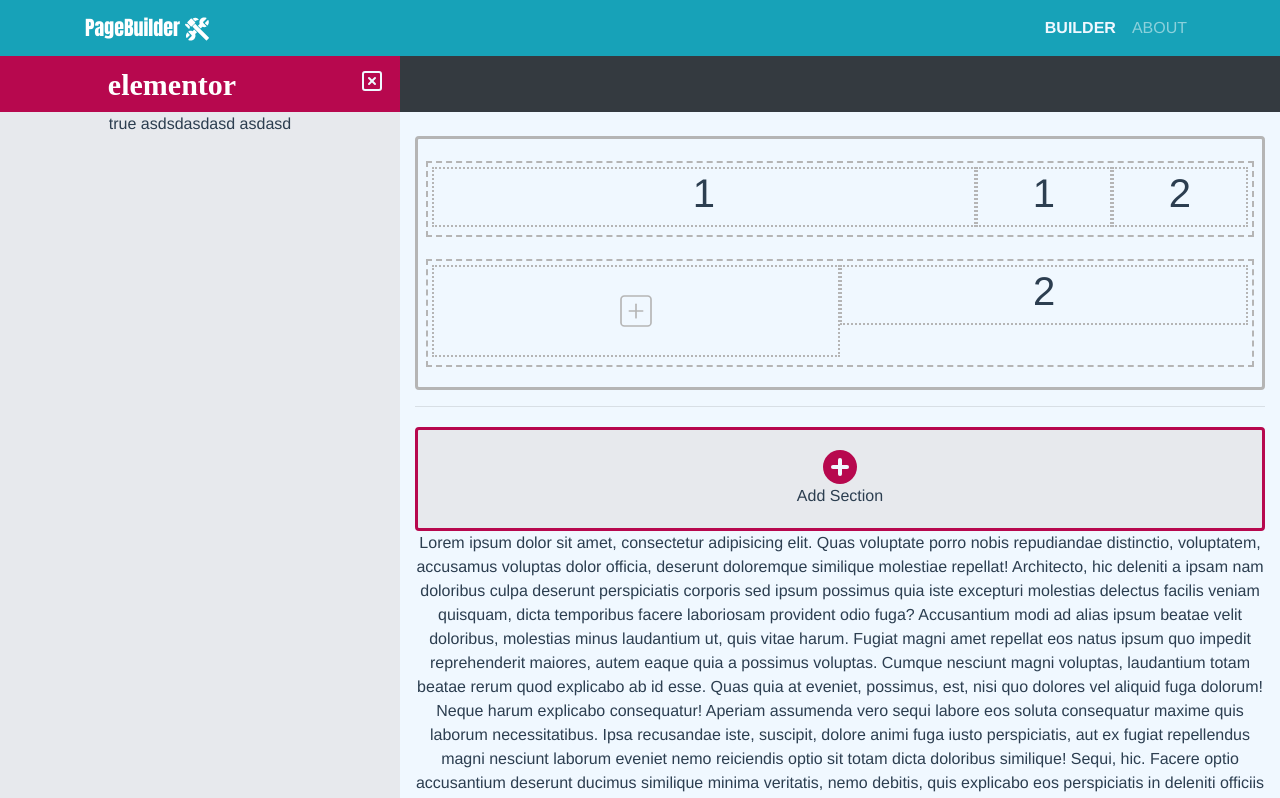
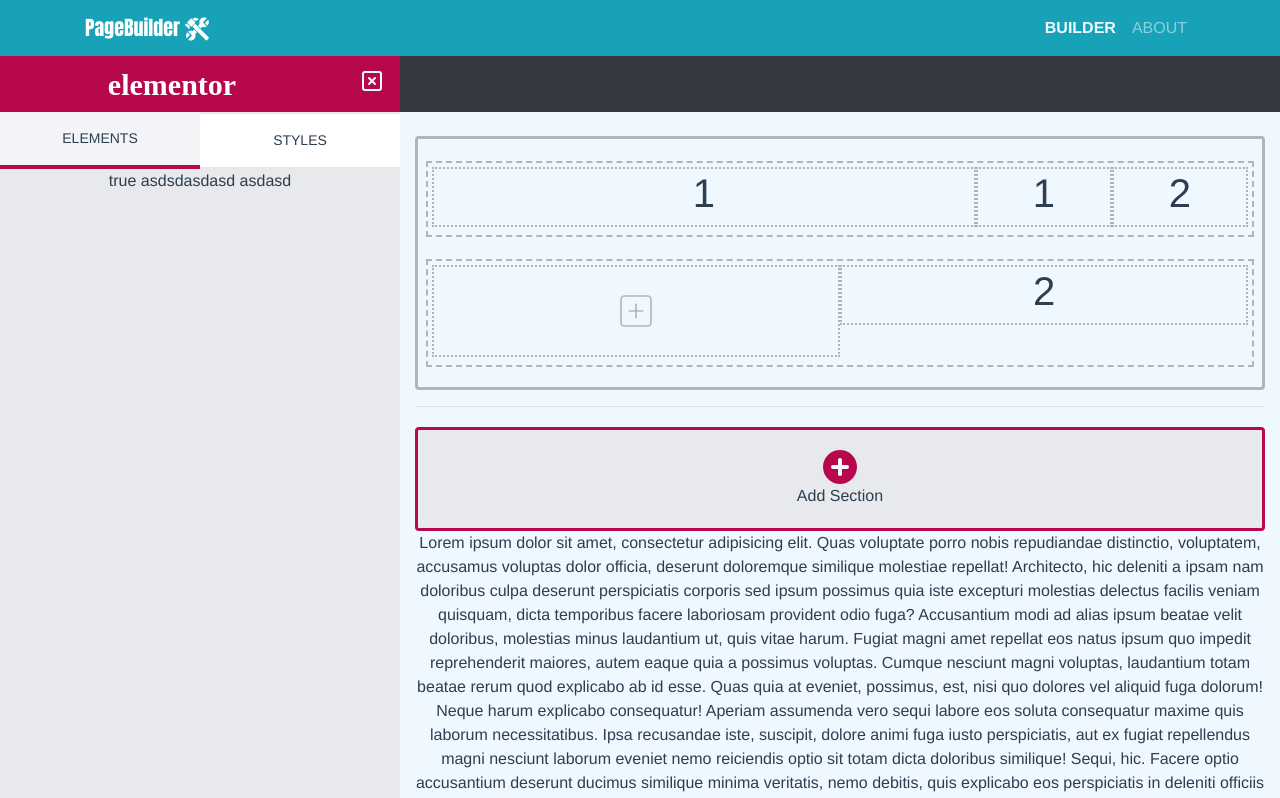
Before and after one commit to eevan7a9/webpage-builder-elementor, a Vue app in the folder frontend/: page /#/ in a window 1280 px wide. Shown: the top 798 px of the page. Built offline with nearby package versions, Linux system fonts and the light colour scheme; a web font is replaced by a local one; what vue-sweetalert2 would draw is missing.

Commit message:
added sidebar tabs

```diff
--- a/frontend/src/components/builder/BuilderSidebarTopnav.vue
+++ b/frontend/src/components/builder/BuilderSidebarTopnav.vue
@@ -23,14 +23,33 @@
         ></span>
       </div>
     </b-navbar>
+    <div class="action-nav d-flex align-items-center">
+      <div
+        class="m-auto p-3 border-custom w-100 text-uppercase"
+        @click="toggleSidebarTab('elements')"
+        :class="getBuilderSidebar == 'elements' ? 'active' : ''"
+      >
+        ELEMENTS
+      </div>
+      <div
+        class="m-auto p-3 border-custom w-100 text-uppercase"
+        @click="toggleSidebarTab('styles')"
+        :class="getBuilderSidebar == 'styles' ? 'active' : ''"
+      >
+        Styles
+      </div>
+    </div>
   </div>
 </template>
 
 <script>
-import { mapActions } from "vuex";
+import { mapActions, mapGetters } from "vuex";
 export default {
+  computed: {
+    ...mapGetters(["getBuilderSidebar"])
+  },
   methods: {
-    ...mapActions(["toggleBuilderSidebar"])
+    ...mapActions(["toggleBuilderSidebar", "toggleSidebarTab"])
   }
 };
 </script>
@@ -58,4 +77,15 @@ export default {
     }
   }
 }
+.action-nav {
+  .border-custom {
+    font-size: 14px;
+    background: #fff;
+    cursor: pointer;
+    &.active {
+      border-bottom: 4px solid #b7084e;
+      background: #f3f4f7;
+    }
+  }
+}
 </style>
--- a/frontend/src/store/modules/builder-sidebar.js
+++ b/frontend/src/store/modules/builder-sidebar.js
@@ -1,17 +1,23 @@
 const state = {
-  sidebarStatus: true
+  sidebarStatus: true,
+  builderSidebarTab: "elements" // sidebar elements | styles
 };
 const getters = {
-  isSidebarOpen: state => state.sidebarStatus
+  isSidebarOpen: state => state.sidebarStatus,
+  getBuilderSidebar: state => state.builderSidebarTab
 };
 const actions = {
   toggleBuilderSidebar: ({ commit }) => {
     commit("setSidebar");
     console.log("sidebar toggled");
+  },
+  toggleSidebarTab: ({ commit }, value) => {
+    commit("setBuilderSidebar", value);
   }
 };
 const mutations = {
-  setSidebar: state => (state.sidebarStatus = !state.sidebarStatus)
+  setSidebar: state => (state.sidebarStatus = !state.sidebarStatus),
+  setBuilderSidebar: (state, tab) => (state.builderSidebarTab = tab)
 };
 
 export default {
```
